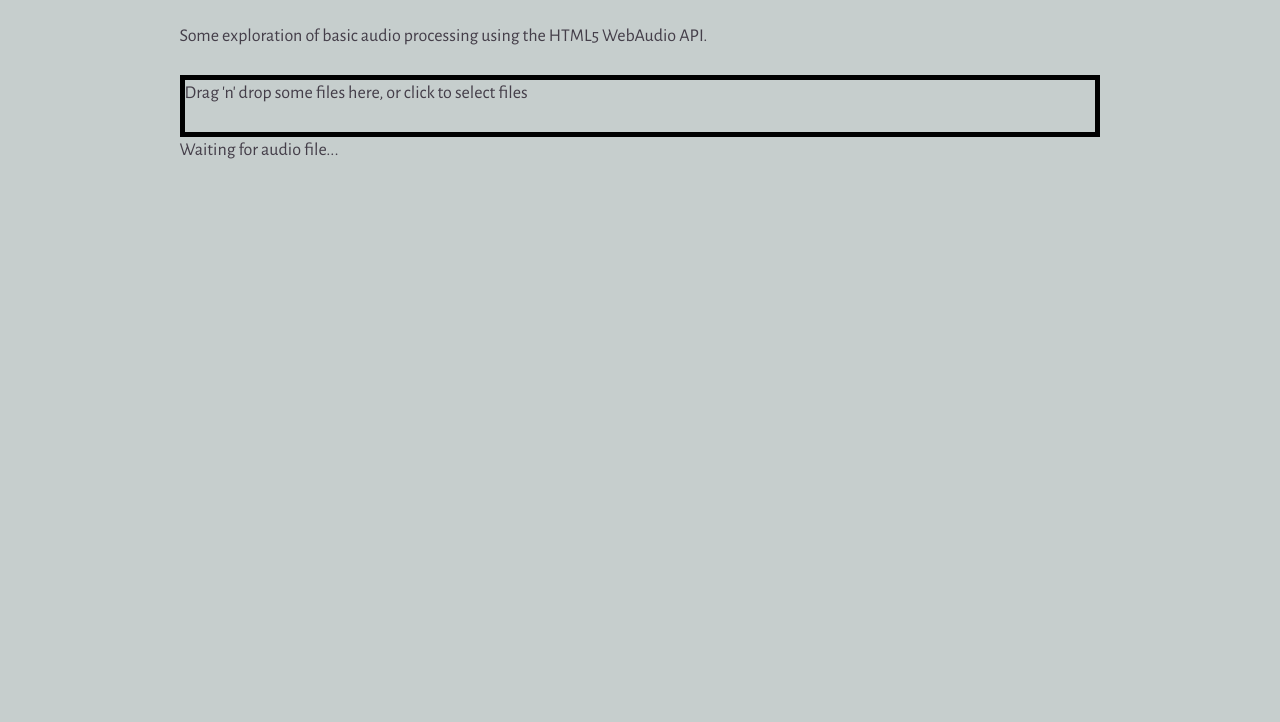
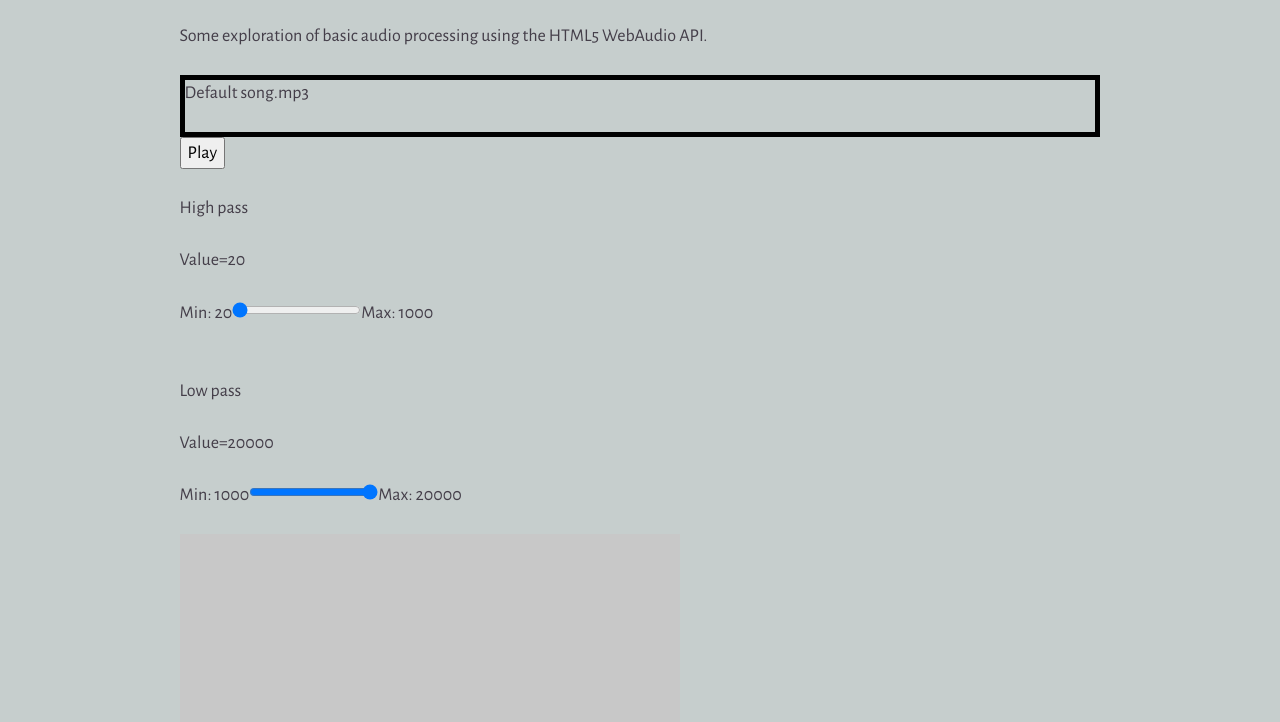
Before and after one commit to scooternew/scooternew, a Gatsby site: page /filters in a window 1280 px wide. Shown: the part 222-944 px from the top of the page. Built offline with nearby package versions, Linux system fonts and the light colour scheme; Gatsby itself is replaced by a stand-in of ours.

Commit message:
Refactor and clean up code, add another filter, toggle between frequency and time domain.w

```diff
--- a/src/components/audio-player.js
+++ b/src/components/audio-player.js
@@ -1,109 +1,135 @@
 import React from "react"
 import Dropzone from "react-dropzone"
 import AudioSpectrum from "./audio-spectrum"
-import EqKnob from "./eq-knob"
+import SimpleEqKnob from "./eq-knob"
 import soundFile from "./JustShopping.mp3" // remove from this directory and find by graphQL
 
 export default class AudioPlayer extends React.Component {
   constructor(props) {
     super(props);
 
-    this.eqKnob = React.createRef();
-    this.audioSpectrum = React.createRef();
+    // Refs for connecting all the filters together.
+    // TODO(newmans): Figure out how to connect them all programmatically.
+    // The end goal should be, define the chain in HTML within a div, and
+    // this component will automatically connect their AudioNodes.
+    this.knob1Ref = React.createRef();
+    this.knob2Ref = React.createRef();
+    this.knob3Ref = React.createRef();
+    this.spectrumRef = React.createRef();
 
+    // You can currently play a single audio file and have another audio file staged in the drop zone.
+    this.stagedAudioFile = null;
+
+    // TODO(newmans): Put audio context, file info, playback status, etc. into shared state object.
+    // State about the audio playing.
+    this.playbackStarted = false;
+
+    // React state
     this.state = {
-      audioContext: null,
+      audioContext: new AudioContext(),
       audioSource: null,
-      prevFilter: null,
-      started: false,
-      buttonText: "Waiting for audio file..."
+      displayFilePath: "Default song.mp3"
     }
-    this.highPassFilter = null;
-    this.audioCtx = null;
-    this.currentAudioSource = null;
-    this.loadAudio = this.loadAudio.bind(this); // TODO(newmans): Better understand this.
+
+    this.startPlayback = this.startPlayback.bind(this); // TODO(newmans): Better understand this.
     this.handleFileUpload = this.handleFileUpload.bind(this); // TODO(newmans): Better understand this.
+    this.handleFilterUpdate = this.handleFilterUpdate.bind(this); // TODO(newmans): Better understand this.
+    //this.makePlaybackStatus = this.makePlaybackStatus.bind(this); // TODO(newmans): Better understand this.
   }
 
-  loadAudio = (files) => {
-    console.log("Loading audio from path: " + files[0].path);
+  decodeAudio(file) {
+    if (this.state.audioContext != null) {
+      console.log('About to decode file for audio playback: ' + file);
+      var audioCtx = this.state.audioContext;
+      audioCtx.decodeAudioData(
+          file,
+          (buffer) => {
+            // Stop any previous playback
+            if (this.state.audioSource != null) {
+              console.log("Stopping currently playing audio");
+              this.state.audioSource.stop();
+            }
 
-    var self = this; // TODO(newmans): *SUPER* not cool. Should not do this.
+            // Create new audio source (file from the drag and drop area)
+            var source = audioCtx.createBufferSource();
+            this.setState({audioSource: source});
 
-    // Trying to load file from path in drag and drop...
-    const reader = new FileReader()
-    reader.onabort = () => console.log('file reading was aborted')
-    reader.onerror = () => console.log('file reading has failed')
-    reader.onload = () => {
-      if (self.audioCtx == null) {
-        self.audioCtx = new AudioContext(); // TODO(newmans): Initialize audio ctx outside of this method.
-      }
+            // Basic params
+            source.loop = true;
+            source.buffer = buffer;
 
-      if (self.highPassFilter == null) {
-        // TODO(newmans): Have better state management. Model a filter separately. Look into Redux.
-        self.highPassFilter = self.audioCtx.createBiquadFilter();
-        self.highPassFilter.type = 'highpass';
-        self.highPassFilter.frequency.value = 20;
-      }
+            // Connects the source to all the filters to the destination (speakers)
+            this.buildFilterChain();
 
-      console.log("File reader result: " + reader.result);
+            // start playing from buffer at position 0
+            source.start(0);
 
-      self.audioCtx.decodeAudioData(
-          reader.result,
-          (buffer) => {
-                  if (self.currentAudioSource != null) {
-                    self.currentAudioSource.stop(); // stop previous audio
-                  }
-
-                  self.currentAudioSource = self.audioCtx.createBufferSource(); // creates a sound source
-                  var source = self.currentAudioSource;
-
-                  source.loop = true; // loop sounds
-                  source.buffer = buffer; // tell the source which sound to play
-
-                  source.connect(self.highPassFilter); // connect the source to the context's destination (the speakers)
-                  self.highPassFilter.connect(self.audioCtx.destination); // route from high pass to speakers
-
-                  console.log("abc123, high pass filter: " + self.highPassFilter);
-                  self.setState({
-                      audioContext: self.audioCtx, // TODO(newmans): bad
-                      audioSource: source,
-                      prevFilter: self.highPassFilter,
-                      started: true,
-                      buttonText: "Audio started!"
-                  });
-
-
-                  source.start(0); // start playing
-
-                  this.audioSpectrum.current.setupAnalyzer(self.highPassFilter); // initalize visualizer
-
-          },
-          () => {});
-    };
-
-    reader.readAsArrayBuffer(files[0]);
-  }
-
-  updateFilter = (value) => {
-    if (this.highPassFilter != null) {
-      this.highPassFilter.frequency.value = value;
+            console.log("Playback started");
+            this.startedPlayback = true; // update playback state
+         },
+         (e) => {
+           console.log("Error decoding audio: " + e);
+         }
+      );
     }
 
   }
 
+  startPlayback = () => {
+    if (this.stagedAudioFile != null) {
+      const reader = new FileReader()
+      reader.onabort = () => console.log('file reading was aborted')
+      reader.onerror = () => console.log('file reading has failed')
+      reader.onload = () => this.decodeAudio(reader.result)
+      reader.readAsArrayBuffer(this.stagedAudioFile);
+    } else {
+      var request = new XMLHttpRequest();
+      request.open('GET', soundFile, true);
+      request.responseType = 'arraybuffer';
+      request.onload = () => this.decodeAudio(request.response)
+      request.send();
+    }
+  }
 
+  buildFilterChain() {
+    var source = this.state.audioSource;
+    var dest = this.state.audioContext.destination;
+
+    // TODO(newmans): Figure out how to make this programmatic.
+    var highPass = this.knob1Ref.current.getFilter();
+    var bandPass = this.knob2Ref.current.getFilter();
+    var lowPass = this.knob3Ref.current.getFilter();
+    var spectrum = this.spectrumRef.current.getFilter();
+
+    // Wire everything up.
+    var filterChain = [highPass, lowPass, spectrum, dest];
+    for (const filter of filterChain) {
+      console.log("Connecting filter " + source + " to filter " + filter);
+      source.connect(filter);
+      source = filter;
+    }
+  }
+
+  handleFilterUpdate = (sourceFilter) => {
+    // No-op currently
+  }
 
   handleFileUpload = (acceptedFiles) => {
     console.log(acceptedFiles);
-    this.loadAudio(acceptedFiles);
+    // Stage the file, playback on button press.
+    this.stagedAudioFile = acceptedFiles[0];
+    // TODO(newmans): Use file reader to get file path.
+    console.log(acceptedFiles);
+    this.setState({displayFilePath: this.stagedAudioFile.name});
+
   }
 
-  toggleAudio = (event) => {
-    console.log("button event: " + event);
+  makePlaybackButtonText = () => {
+    return "Play";
   }
 
   render() {
+    // Enforce one "single" filter chain.
     return (
       <div>
         <Dropzone onDrop={this.handleFileUpload}>
@@ -111,17 +137,42 @@ export default class AudioPlayer extends React.Component {
             <section>
               <div id="file-dragger" {...getRootProps()}>
                 <input {...getInputProps()} />
-                <p>Drag 'n' drop some files here, or click to select files</p>
+                <p>{this.state.displayFilePath}</p>
               </div>
             </section>
           )}
         </Dropzone>
-        <p>{this.state.buttonText}</p>
+        <button onClick={this.startPlayback}>{this.makePlaybackButtonText()}</button>
         <br />
         <br />
-        <span>High-pass filter</span>
-        <EqKnob ref={this.eqKnob} audioContext={this.state.audioContext} audioSource={this.state.audioSource} onChangeFrequency={this.updateFilter} />
-        <AudioSpectrum ref={this.audioSpectrum} audioContext={this.state.audioContext} audioSource={this.state.audioSource} />
+        <div id="filterChain">
+          <SimpleEqKnob
+              audioContext={this.state.audioContext}
+              ref={this.knob1Ref}
+              type="highpass"
+              min="20"
+              max="1000"
+              onUpdateFilter={this.handleFilterUpdate} />
+          <br />
+          <SimpleEqKnob
+              audioContext={this.state.audioContext}
+              style={{display: `none`}}
+              ref={this.knob2Ref}
+              type="bandpass"
+              min="200"
+              max="1000"
+              onUpdateFilter={this.handleFilterUpdate} />
+          <br />
+          <SimpleEqKnob
+              audioContext={this.state.audioContext}
+              ref={this.knob3Ref}
+              type="lowpass"
+              min="1000"
+              max="20000"
+              onUpdateFilter={this.handleFilterUpdate} />
+          <br />
+          <AudioSpectrum audioContext={this.state.audioContext} ref={this.spectrumRef} />
+        </div>
       </div>
     )
   }
--- a/src/components/audio-spectrum.js
+++ b/src/components/audio-spectrum.js
@@ -4,76 +4,65 @@ export default class AudioSpectrum extends React.Component {
     constructor(props) {
       super(props);
 
+      // TODO(newmans): Move to componentDidMount.
       this.analyzer = null;
-      this.timeBuffer = null;
-      this.frequencyBuffer = null;
+      this.setupAnalyzer();
 
-    }
-    componentDidMount() {
-        //this.setupAnalyzer();
-    }
-    componentDidUpdate() {
-      ///////////////////////////
-      // TODO(newmans): This is super ugly. Must find a better way to update state, unless componentDidUpdate is normal.
-      ///////////////////////////
-      if (this.props.audioContext != null && this.props.audioSource != null) {
-        console.log("Audio context and audio source are not null! We can analyze them now.");
+      this.state = {
+        frequencyDomain: true
       }
     }
-    setupAnalyzer(audioNode) {
-      console.log("Audio spectrum componentDidUpdate()");
-      console.log("Props audioContext: " + this.props.audioContext);
-      console.log("Props audioSource: " + this.props.audioSource);
-      console.log("Props audioContext: " + this.props.audioContext);
-      console.log("Props prev filter: " + this.props.prevFilter);
-      console.log("Passed-in audio node (high pass filter): " + audioNode);
 
-      this.analyzer = this.props.audioContext.createAnalyser(); // should only need to create once, as long as audiocontext remains the same.
-
-      // Important line: this connects the output of audio signal (the biquad high pass filter node) to the analyzer.
-      // Analyzer should reflect post-filtered sound, not original source.
-      audioNode.connect(this.analyzer)
-
-      this.analyzer.fftSize = 4096;
-
-      var bufferLength = this.analyzer.frequencyBinCount;
-      this.timeBuffer = new Uint8Array(bufferLength);
-      this.frequencyBuffer = new Uint8Array(bufferLength);
-
-      // put into own method
-      this.analyzer.getByteTimeDomainData(this.timeBuffer);
-      this.analyzer.getByteFrequencyData(this.frequencyBuffer);
-
+    componentDidMount() {
       this.drawSpectrum();
     }
 
+    getFilter = () => {
+      return this.analyzer;
+    }
+
+    setupAnalyzer = () => {
+      console.log("Generating audio spectrum analyzer (for visualization)");
+      if (this.analyzer === null) {
+        this.analyzer = this.props.audioContext.createAnalyser();
+
+        // Params
+        this.analyzer.fftSize = 4096;
+
+        this.signalBuffer = new Uint8Array(this.analyzer.frequencyBinCount);
+      }
+    }
+
     drawSpectrum = () => {
+      if (this.analyzer === null) {
+        console.log("Cannot draw spectrum before analyzer is initialized");
+        return;
+      }
+
       requestAnimationFrame(this.drawSpectrum);
-      this.analyzer.getByteTimeDomainData(this.timeBuffer);
-      this.analyzer.getByteFrequencyData(this.frequencyBuffer);
       var bufferLength = this.analyzer.frequencyBinCount;
 
       const width = 500;
       const height = 500;
       const canvasCtx = this.refs.canvas.getContext('2d');
+      canvasCtx.fillStyle = 'rgb(200, 200, 200)';
+      canvasCtx.fillRect(0, 0, width, height);
 
-      // First branch is time-domain, second is frequency domain.
-      if (false) {
-        canvasCtx.fillStyle = 'rgb(200, 200, 200)';
-        canvasCtx.fillRect(0, 0, width, height);
+      if (!this.state.frequencyDomain) {
+        // Time domain signal
+        this.analyzer.getByteTimeDomainData(this.signalBuffer);
 
         canvasCtx.lineWidth = 2;
         canvasCtx.strokeStyle = 'rgb(0, 0, 0)';
 
         canvasCtx.beginPath();
 
-
         var sliceWidth = width * 1.0 / bufferLength;
         var x = 0;
 
         for(var i = 0; i < bufferLength; i++) {
 
-          var v = this.timeBuffer[i] / 128.0;
+          var v = this.signalBuffer[i] / 128.0;
           var y = v * height/2;
 
           if(i === 0) {
@@ -88,15 +77,15 @@ export default class AudioSpectrum extends React.Component {
         canvasCtx.lineTo(width, height/2);
         canvasCtx.stroke();
       } else {
-        canvasCtx.fillStyle = 'rgb(200, 200, 200)';
-        canvasCtx.fillRect(0, 0, width, height);
+        // Frequency domain signal
+        this.analyzer.getByteFrequencyData(this.signalBuffer);
 
         var barWidth = (width / bufferLength) * 2.5;
         var barHeight;
         x = 0;
 
         for(i = 0; i < bufferLength; i++) {
-          barHeight = this.frequencyBuffer[i];
+          barHeight = this.signalBuffer[i];
 
           canvasCtx.fillStyle = 'rgb(' + (barHeight + 100) + ', 50, 50)';
           canvasCtx.fillRect(x, height - barHeight / 2, barWidth, barHeight / 2);
@@ -106,9 +95,22 @@ export default class AudioSpectrum extends React.Component {
       }
     }
 
+    handleToggleDomains = (event) => {
+      console.log("Toggling frequency/time domain");
+      this.setState({frequencyDomain: !this.state.frequencyDomain});
+    }
+
+    getDomainName = () => {
+      return this.state.frequencyDomain ? "frequency" : "time";
+    }
+
     render() {
         return (
+          <div>
             <canvas ref="canvas" width={500} height={500}/>
+            <button onClick={this.handleToggleDomains}>Toggle time/frequency domain</button>
+            <p>Domain: {this.getDomainName()}</p>
+          </div>
         );
     }
 }
--- a/src/components/eq-knob.js
+++ b/src/components/eq-knob.js
@@ -1,24 +1,81 @@
 import React from "react"
 
-export default class EqKnob extends React.Component {
-  min = 20;
-  max = 5000;
-  state = {
-    current: 20,
+export default class SimpleEqKnob extends React.Component {
+  // Simple EQ knob: low, band, or high pass. Lets you
+  // specify a range of frequencies and the type.
+  // Updating Q is not yet supported.
+
+  constructor(props) {
+    super(props);
+
+    this.state = {
+      frequency: this.computeDefaultValue(),
+      q: 0
+    }
+
+    this.baseFilter = null;
+    if (this.props.audioContext != null) {
+      console.log("Generating EQ knob: [type=" + this.props.type + ", min=" + this.props.min + ", max=" + this.props.max+"]");
+      this.baseFilter = this.props.audioContext.createBiquadFilter();
+      this.baseFilter.type = this.props.type;
+      this.baseFilter.frequency.value = this.computeDefaultValue();
+    }
+  }
+
+  computeDefaultValue = () => {
+    // TODO(newmans): Check for undefined prop (use low pass by default)
+    if (this.props.type === "lowpass") {
+      return this.props.max;
+    } else if (this.props.type === "highpass") {
+      return this.props.min;
+    } else if (this.props.type === "bandpass") {
+      return Math.floor((this.props.min + this.props.max) / 2);
+    } else {
+      console.log("Only low pass, high pass, or bandpass EQs are supported so far");
+      return -1;
+    }
+  }
+
+  computeTitle = () => {
+    // TODO(newmans): Check for undefined prop (use low pass by default)
+    if (this.props.type === "lowpass") {
+      return "Low pass"
+    } else if (this.props.type === "highpass") {
+      return "High pass";
+    } else if (this.props.type === "bandpass") {
+      return "Band pass";
+    } else {
+      console.log("Only low pass, high pass, or bandpass EQs are supported so far");
+      return -1;
+    }
+  }
+
+  getFilter = () => {
+    return this.baseFilter;
   }
 
   handleChangeFrequency = (event) => {
-    this.props.onChangeFrequency(event.target.value);
+    if (this.baseFilter != null) {
+      this.baseFilter.frequency.value = event.target.value;
+      this.setState({ frequency: event.target.value });
+    }
+    this.props.onUpdateFilter(this.baseFilter);
   }
 
   render() {
     return (
-      <input type="range"
-            id="low-pass"
+      <div style={this.props.style}>
+        <p>{this.computeTitle()}</p>
+        <p>Value={this.state.frequency}</p>
+        <span>Min: {this.props.min}</span>
+        <input type="range"
             step="1"
-            min={this.min}
-            max={this.max}
+            min={this.props.min}
+            max={this.props.max}
+            defaultValue={this.computeDefaultValue()}
             onChange={this.handleChangeFrequency} />
+        <span>Max: {this.props.max}</span>
+      </div>
     )
   }
 }
```
